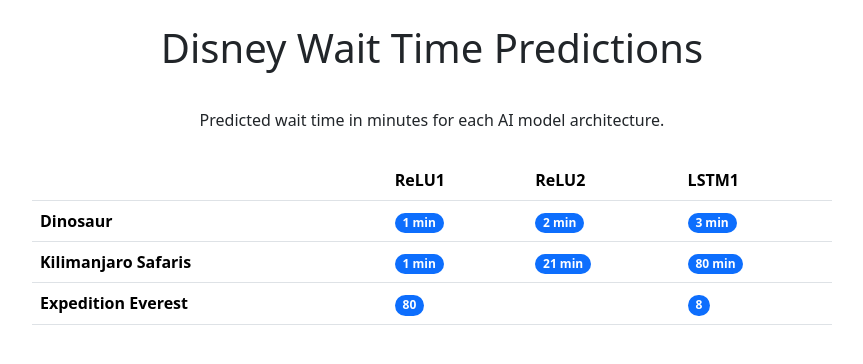
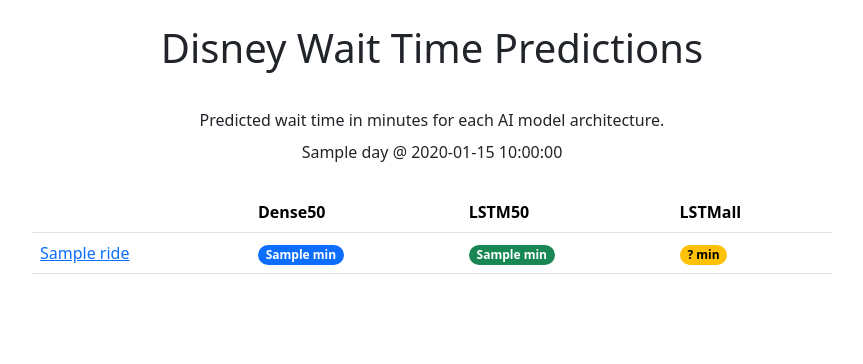
Before and after one commit to codefeld/disney_wait_time_ai, a Flask app: template templates/index.html in a window 1280 px wide. Shown: the top 364 px of the page, without its empty margins (208-1071 px from the left). Run offline with Flask 3, Linux system fonts and the light colour scheme; the template is opened without the code that fills it: most values are stand-ins (such as "Sample title", 1, 10 or a date in 2020).

Commit message:
Improve index.html

```diff
--- a/app.py
+++ b/app.py
@@ -5,6 +5,8 @@ import csv
 import wait_times
 
 app = Flask(__name__, instance_relative_config=True)
+
+models = ["dense50", "lstm50"]
 
 rides = {
 	"pirates_of_caribbean" : {
@@ -17,16 +19,24 @@ def get_cur_time():
 	return datetime.now(eastern_timezone)
 	#return current_time_et.strftime('%H:%M:%S')
 
-def get_all_predictions(day):
-	predictions = {}
+def get_all_predictions(day, time):
+	predictions_by_ride = []
 	for ride in rides.keys():
-		predictions[ride] = get_predictions(ride, day)
-	return predictions
+		p = get_predictions(ride, day)
+		p_at_time = p[time]
+		new_p = {
+			"name": rides[ride]['name'],
+			"key": ride,
+		}
+		for model in models:
+			new_p[model] = p_at_time[model]
+		predictions_by_ride.append(new_p)
+	return predictions_by_ride
 
 def get_predictions(ride, day):
 	predictions = {}
 	day_int = wait_times.date_to_int(day)
-	for model in ["dense50", "lstm50"]:
+	for model in models:
 		with open(f"predictions/{ride}_{day_int}_{model}.csv", "r") as csvfile:
 			ride_predicts = csv.reader(csvfile)
 			next(ride_predicts)
@@ -34,7 +44,9 @@ def get_predictions(ride, day):
 				if row[1] not in predictions:
 					predictions[row[1]] = {}
 				predictions[row[1]][model] = int(float(row[2]))
+	return predictions
 
+def flatten_predictions(predictions):
 	flat_predictions = []
 	for time, models in predictions.items():
 		p = {"time": time}
@@ -45,13 +57,17 @@ def get_predictions(ride, day):
 
 @app.route("/")
 def index():
-	return render_template("index.html")
+	day = "3/10/2024" # TODO: get today. if it's not in the range of predictions, just use 310
+	time = "12:00:00"
+	predictions = get_all_predictions(day, time)
+	return render_template("index.html", day=day, time=time, predictions=predictions)
 
 @app.route("/details/<string:ride>")
 def details(ride):
 	day = "3/10/2024" # TODO: get today. if it's not in the range of predictions, just use 310
 	predictions = get_predictions(ride, day)
-	return render_template("ride.html", ride=rides[ride]["name"], day=day, predictions=predictions)
+	flat_predictions = flatten_predictions(predictions)
+	return render_template("ride.html", ride=rides[ride]["name"], day=day, predictions=flat_predictions)
 
 if __name__ == "__main__":
 	app.run()
--- a/templates/index.html
+++ b/templates/index.html
@@ -6,51 +6,31 @@
 <div class="d-flex flex-column flex-md-row p-1 gap-4 align-items-center justify-content-center">
   Predicted wait time in minutes for each AI model architecture.
 </div>
+<div class="d-flex flex-column flex-md-row p-1 gap-4 align-items-center justify-content-center">
+  {{ day }} @ {{ time }}
+</div>
 <div class="d-flex flex-column flex-md-row p-4 gap-4 align-items-center justify-content-center">
   <div style="width:100%; max-width:800px;margin-inline:1.5em">
     <table class="table">
       <thead>
         <tr>
           <th scope="col"></th>
-          <th scope="col">ReLU1</th>
-          <th scope="col">ReLU2</th>
-          <th scope="col">LSTM1</th>
+          <th scope="col">Dense50</th>
+          <th scope="col">LSTM50</th>
+          <th scope="col">LSTMall</th>
         </tr>
       </thead>
       <tbody>
-        <tr>
-          <th scope="row">Dinosaur</th>
-          <td><span class="badge text-bg-primary rounded-pill">1 min</span></td>
-          <td><span class="badge text-bg-primary rounded-pill">2 min</span></td>
-          <td><span class="badge text-bg-primary rounded-pill">3 min</span></td>
-        </tr>
-        <tr>
-          <th scope="row">Kilimanjaro Safaris</th>
-          <td><span class="badge text-bg-primary rounded-pill">1 min</span></td>
-          <td><span class="badge text-bg-primary rounded-pill">21 min</span></td>
-          <td><span class="badge text-bg-primary rounded-pill">80 min</span></td>
-        </tr>
-        <tr>
-          <th scope="row">Expedition Everest</th>
-          <td colspan="2"><span class="badge text-bg-primary rounded-pill">80</span></td>
-          <td><span class="badge text-bg-primary rounded-pill">8</span></td>
-        </tr>
+				{% for ride in predictions %}
+					<tr>
+						<td><a href="/details/{{ ride['key'] }}">{{ ride['name'] }}</a></td>
+						<td><span class="badge text-bg-primary rounded-pill">{{ ride['dense50'] }} min</span></td>
+						<td><span class="badge text-bg-success rounded-pill">{{ ride['lstm50'] }} min</span></td>
+						<td><span class="badge text-bg-warning rounded-pill">? min</span></td>
+					</tr>
+        {% endfor %}
       </tbody>
     </table>
-    <!-- <ul class="list-group">
-      <li class="list-group-item d-flex justify-content-between align-items-center">
-        A list item
-        <span class="badge text-bg-primary rounded-pill">14</span>
-      </li>
-      <li class="list-group-item d-flex justify-content-between align-items-center">
-        A second list item
-        <span class="badge text-bg-primary rounded-pill">2</span>
-      </li>
-      <li class="list-group-item d-flex justify-content-between align-items-center">
-        A third list item
-        <span class="badge text-bg-primary rounded-pill">1</span>
-      </li>
-    </ul> -->
   </div>
 </div>
 {% endblock %}
```
